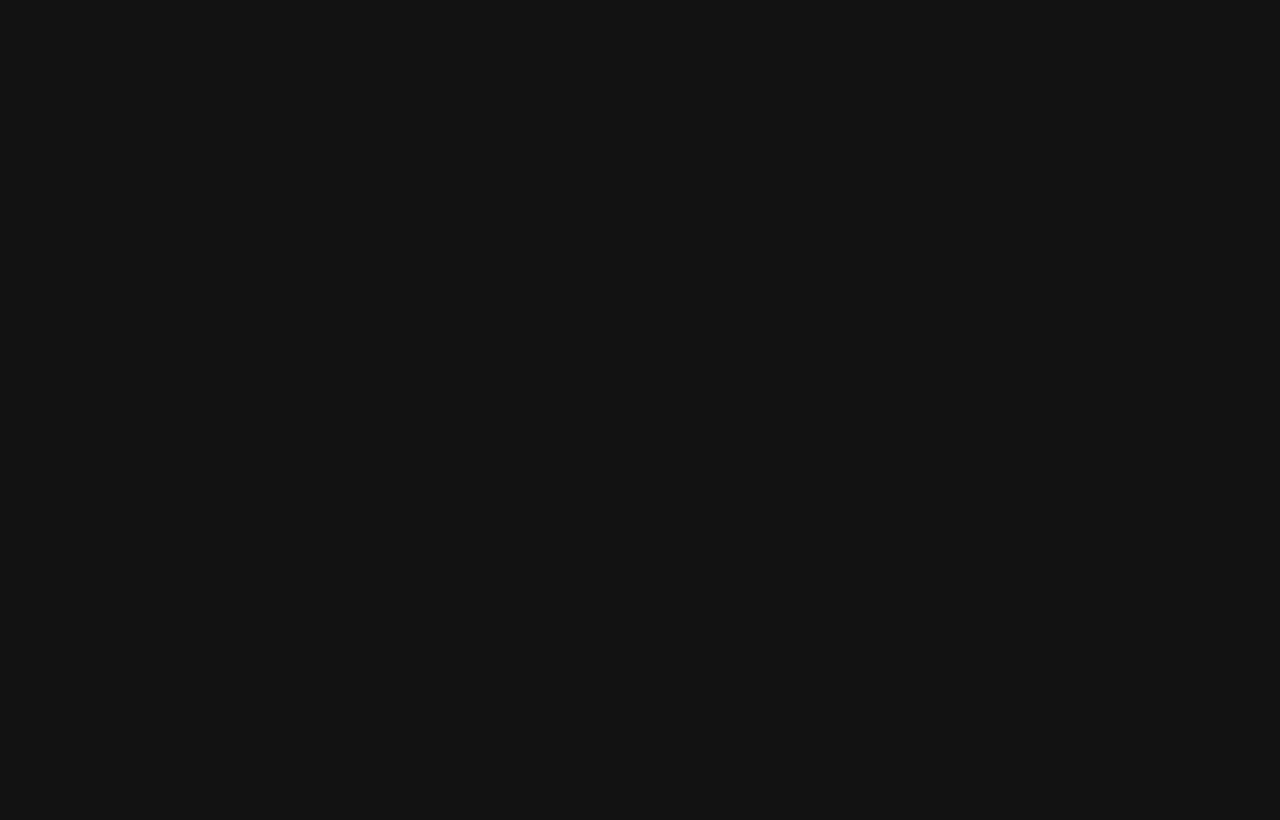
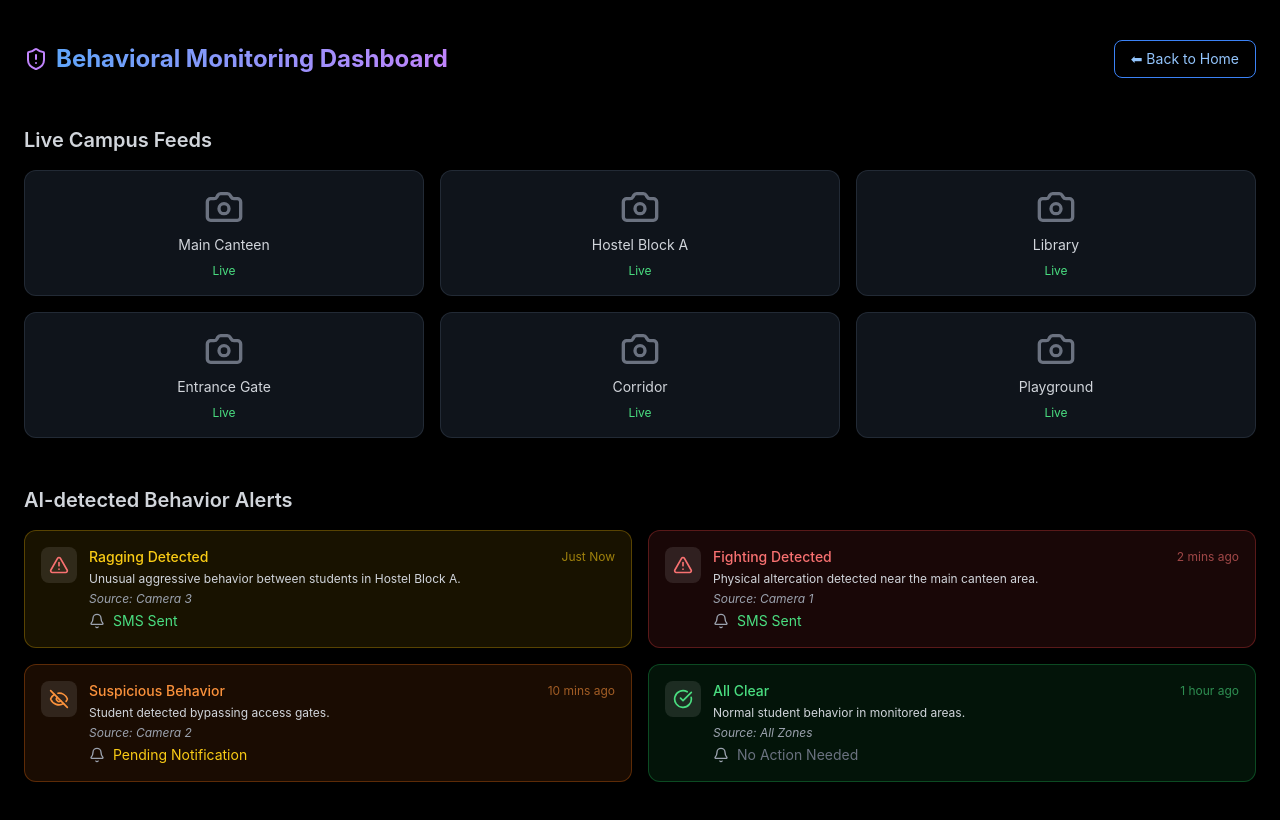
Before and after one commit to mandy10-cmd/CampusEYE, a React (Vite) app: page /Dashboard in a window 1280 px wide. Before the commit this address had no page. Built offline with nearby package versions, Linux system fonts and the light colour scheme.

Commit message:
dashboard added

```diff
--- a/src/App.jsx
+++ b/src/App.jsx
@@ -3,6 +3,7 @@ import { Routes, Route } from 'react-router-dom';
 import TrinetraLanding from './pages/LandingPage';
 import Login from './pages/Login';
 import Signup from './pages/SignUp';
+import BehaviorDashboard from './pages/BehaviorDashboard';
 
 function App() {
   return (
@@ -10,6 +11,7 @@ function App() {
       <Route path="/" element={<TrinetraLanding />} />
       <Route path="/login" element={<Login />} />
       <Route path="/signup" element={<Signup />} />
+      <Route path="/Dashboard" element={<BehaviorDashboard />} />
     </Routes>
   );
 }
--- /dev/null
+++ b/src/pages/BehaviorDashboard.jsx
@@ -0,0 +1,132 @@
+// File: BehaviorDashboard.jsx
+import React from 'react';
+import {
+  Bell, Camera, AlertTriangle, ShieldAlert, CheckCircle, EyeOff
+} from 'lucide-react';
+import { Link } from 'react-router-dom';
+
+const alerts = [
+  {
+    type: "Ragging Detected",
+    desc: "Unusual aggressive behavior between students in Hostel Block A.",
+    camera: "Camera 3",
+    time: "Just Now",
+    status: "Notified",
+    level: "high",
+  },
+  {
+    type: "Fighting Detected",
+    desc: "Physical altercation detected near the main canteen area.",
+    camera: "Camera 1",
+    time: "2 mins ago",
+    status: "Notified",
+    level: "critical",
+  },
+  {
+    type: "Suspicious Behavior",
+    desc: "Student detected bypassing access gates.",
+    camera: "Camera 2",
+    time: "10 mins ago",
+    status: "Pending",
+    level: "medium",
+  },
+  {
+    type: "All Clear",
+    desc: "Normal student behavior in monitored areas.",
+    camera: "All Zones",
+    time: "1 hour ago",
+    status: "N/A",
+    level: "safe",
+  },
+];
+
+const levelStyles = {
+  critical: 'bg-red-500/10 border-red-500/30 text-red-400',
+  high: 'bg-yellow-500/10 border-yellow-500/30 text-yellow-400',
+  medium: 'bg-orange-500/10 border-orange-500/30 text-orange-400',
+  safe: 'bg-green-500/10 border-green-500/30 text-green-400',
+};
+
+const BehaviorDashboard = () => {
+  return (
+    <div className="min-h-screen bg-black text-white px-6 py-10 overflow-y-auto">
+      {/* Header Section */}
+      <header className="flex justify-between items-center mb-12">
+        <div className="flex gap-2 items-center">
+          <ShieldAlert className="w-6 h-6 text-purple-400" />
+          <h1 className="text-2xl font-bold bg-gradient-to-r from-blue-400 to-purple-400 bg-clip-text text-transparent">Behavioral Monitoring Dashboard</h1>
+        </div>
+        <Link
+          to="/"
+          className="text-sm text-blue-300 hover:text-white transition-all border border-blue-500 px-4 py-2 rounded-lg"
+        >
+          ⬅ Back to Home
+        </Link>
+      </header>
+
+      {/* Live Feeds */}
+      <section>
+        <h2 className="text-xl font-semibold mb-4 text-gray-300">Live Campus Feeds</h2>
+        <div className="grid grid-cols-1 sm:grid-cols-2 lg:grid-cols-3 gap-4 mb-12">
+          {["Main Canteen", "Hostel Block A", "Library", "Entrance Gate", "Corridor", "Playground"].map((loc, i) => (
+            <div
+              key={i}
+              className="bg-gray-800/50 border border-gray-700/50 rounded-xl p-4 flex flex-col items-center justify-center hover:border-gray-600/50 transition"
+            >
+              <Camera className="w-10 h-10 text-gray-500 mb-2" />
+              <p className="text-sm text-gray-300">{loc}</p>
+              <span className="mt-2 text-green-400 text-xs">Live</span>
+            </div>
+          ))}
+        </div>
+      </section>
+
+      {/* Alerts Section */}
+      <section>
+        <h2 className="text-xl font-semibold mb-4 text-gray-300">AI-detected Behavior Alerts</h2>
+        <div className="grid grid-cols-1 lg:grid-cols-2 gap-4">
+          {alerts.map((alert, idx) => (
+            <div
+              key={idx}
+              className={`${levelStyles[alert.level]} p-4 rounded-xl border transition-all hover:shadow-xl`}
+            >
+              <div className="flex items-start gap-3">
+                <div className="p-2 rounded-lg bg-white/10">
+                  {alert.level === "critical" || alert.level === "high" ? (
+                    <AlertTriangle className="text-red-400 w-5 h-5" />
+                  ) : alert.level === "medium" ? (
+                    <EyeOff className="text-orange-400 w-5 h-5" />
+                  ) : (
+                    <CheckCircle className="text-green-400 w-5 h-5" />
+                  )}
+                </div>
+                <div className="flex-1 space-y-1">
+                  <div className="flex justify-between items-center">
+                    <h3 className="text-sm font-medium">{alert.type}</h3>
+                    <span className="text-xs opacity-60">{alert.time}</span>
+                  </div>
+                  <p className="text-xs text-gray-300">{alert.desc}</p>
+                  <p className="text-xs text-gray-400 italic">Source: {alert.camera}</p>
+                  <div className="mt-2 flex gap-2 items-center text-sm">
+                    <Bell className="w-4 h-4 text-gray-400" />
+                    <span>
+                      {alert.status === "Notified" ? (
+                        <span className="text-green-400">SMS Sent</span>
+                      ) : alert.status === "Pending" ? (
+                        <span className="text-yellow-400">Pending Notification</span>
+                      ) : (
+                        <span className="text-gray-500">No Action Needed</span>
+                      )}
+                    </span>
+                  </div>
+                </div>
+              </div>
+            </div>
+          ))}
+        </div>
+      </section>
+    </div>
+  );
+};
+
+export default BehaviorDashboard;
--- a/src/pages/LandingPage.jsx
+++ b/src/pages/LandingPage.jsx
@@ -26,7 +26,7 @@ const TrinetraLanding = () => {
   };
 
   return (
-    <div className="min-h-screen bg-gradient-to-br from-gray-900 via-black to-gray-900 text-white overflow-hidden">
+    <div className="min-h-screen bg-gradient-to-br from-gray-900 via-black to-gray-900 text-white overflow-hidden scroll-smooth">
       {/* Animated Background */}
       <div className="fixed inset-0 opacity-30">
         <div className="absolute top-20 left-20 w-72 h-72 bg-blue-500/20 rounded-full blur-3xl animate-pulse"></div>
@@ -47,16 +47,23 @@ const TrinetraLanding = () => {
               </span>
             </div>
             <nav className="hidden md:flex gap-8 text-sm">
-              {['Home', 'Features', 'Dashboard', 'Contact'].map((item) => (
-                <a key={item} href="#" className="text-gray-300 hover:text-white transition-colors relative group">
-                  {item}
+             <Link to="/" className="text-gray-300 hover:text-white transition-colors relative group">
+                  Home
+                  <span className="absolute -bottom-1 left-0 w-0 h-0.5 bg-gradient-to-r from-blue-400 to-purple-400 transition-all group-hover:w-full"></span>
+             </Link>
+              <Link to="/dashboard" className="text-gray-300 hover:text-white transition-colors relative group">
+                  Dashboard
+                  <span className="absolute -bottom-1 left-0 w-0 h-0.5 bg-gradient-to-r from-blue-400 to-purple-400 transition-all group-hover:w-full"></span>
+              </Link>
+                <a href="#contact" className="text-gray-300 hover:text-white transition-colors relative group">
+                  Contact
                   <span className="absolute -bottom-1 left-0 w-0 h-0.5 bg-gradient-to-r from-blue-400 to-purple-400 transition-all group-hover:w-full"></span>
                 </a>
-              ))}
             </nav>
             <div className="flex gap-6 mt-2 text-sm">
               {/* Use Link for navigation */}
               <Link to="/login" className="text-gray-300 hover:text-white mt-2 transition-colors">Login</Link>
+
               <Link
                 to="/signup"
                 className="bg-gradient-to-r from-blue-500 to-purple-500 hover:from-blue-600 hover:to-purple-600 text-white px-4 py-2 rounded-lg font-medium transition-all transform hover:scale-105"
@@ -108,38 +115,7 @@ const TrinetraLanding = () => {
         </div>
       </section>
 
-      {/* Key Features */}
-      <section className="py-16 md:py-20 px-6 relative">
-        <div className="max-w-6xl mx-auto">
-          <div className="mb-12 text-center">
-            <h2 className="text-3xl md:text-4xl font-bold mb-4 bg-gradient-to-r from-white to-gray-300 bg-clip-text text-transparent">
-              Intelligent Security Features
-            </h2>
-            <p className="text-lg md:text-xl text-gray-300 max-w-2xl mx-auto">
-              Trinetra offers a comprehensive suite of AI-powered features designed to enhance your security and provide unparalleled peace of mind.
-            </p>
-          </div>
 
-          <div className="grid md:grid-cols-2 lg:grid-cols-3 gap-6">
-            {[
-              { icon: Eye, title: "Real-time Video Analysis", desc: "Advanced AI-powered video processing with real-time threat detection and behavioral analysis capabilities.", color: "from-blue-500 to-cyan-500", bg: "bg-blue-500/10" },
-              { icon: Camera, title: "Upload Existing Videos", desc: "Seamlessly integrate and analyze existing video footage with intelligent processing and insights.", color: "from-green-500 to-emerald-500", bg: "bg-green-500/10" },
-              { icon: Shield, title: "Threat Alerts", desc: "Instant notifications for suspicious activities with customizable alert thresholds and responses.", color: "from-red-500 to-pink-500", bg: "bg-red-500/10" },
-              { icon: Activity, title: "AI-Powered Assistant", desc: "Intelligent virtual assistant that learns from patterns and provides actionable security insights.", color: "from-purple-500 to-indigo-500", bg: "bg-purple-500/10" },
-              { icon: Database, title: "Intuitive Dashboard", desc: "User-friendly interface with real-time analytics and comprehensive security monitoring tools.", color: "from-cyan-500 to-blue-500", bg: "bg-cyan-500/10" },
-              { icon: Globe, title: "Advanced Library", desc: "Extensive collection of pre-trained models and algorithms for various security scenarios.", color: "from-orange-500 to-yellow-500", bg: "bg-orange-500/10" },
-            ].map(({ icon: Icon, title, desc, color, bg }, i) => (
-              <div key={i} className={`${bg} backdrop-blur-sm p-6 rounded-2xl border border-gray-700/50 hover:border-gray-600/50 transition-all duration-300 transform hover:scale-105 hover:shadow-2xl group`}>
-                <div className={`w-12 h-12 rounded-xl bg-gradient-to-r ${color} p-3 mb-4 group-hover:scale-110 transition-transform`}>
-                  <Icon className="w-6 h-6 text-white" />
-                </div>
-                <h3 className="text-lg font-semibold mb-2 text-white">{title}</h3>
-                <p className="text-gray-300 text-sm leading-relaxed">{desc}</p>
-              </div>
-            ))}
-          </div>
-        </div>
-      </section>
 
       {/* Dashboard Preview */}
       <section className="py-16 md:py-20 px-6 relative">
```
